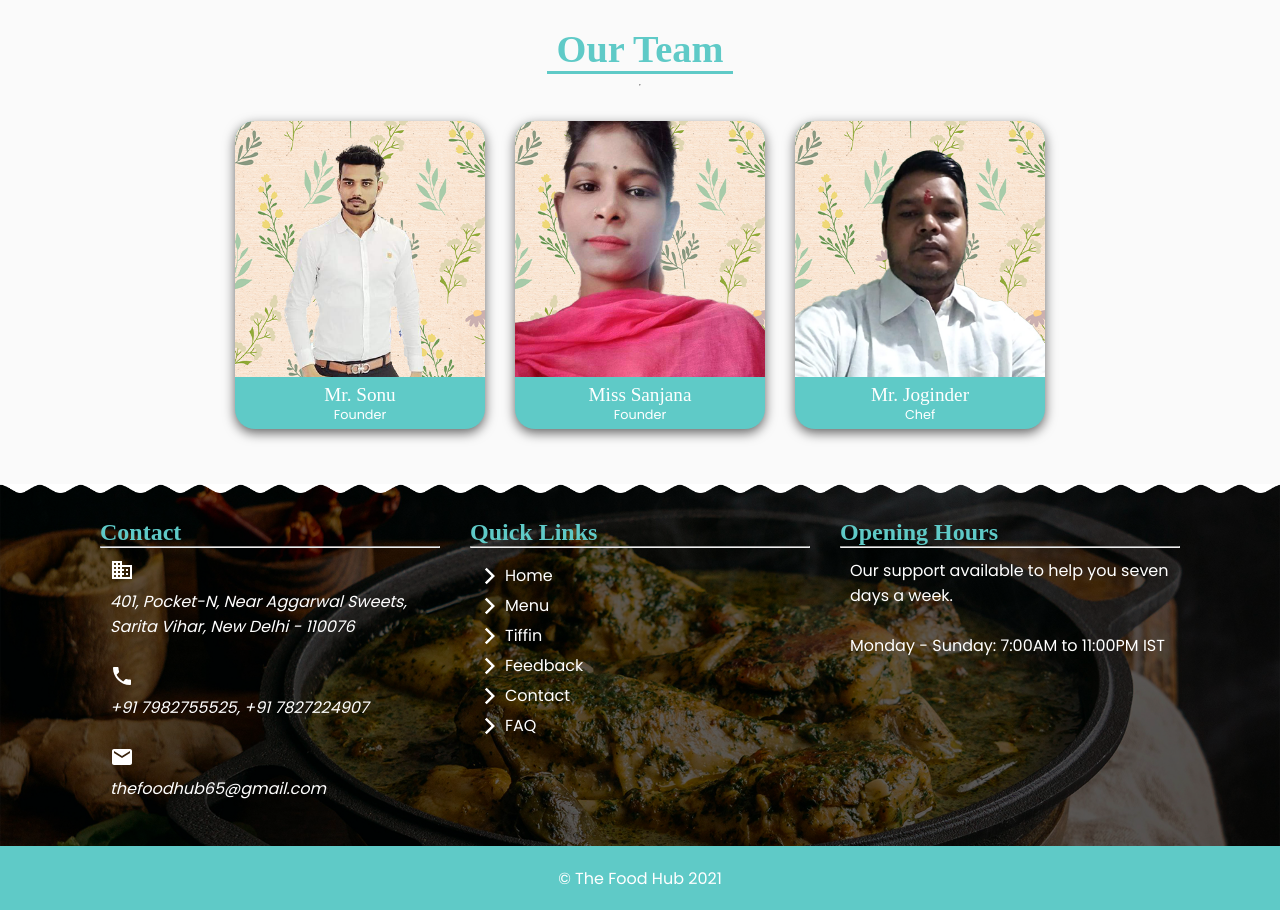
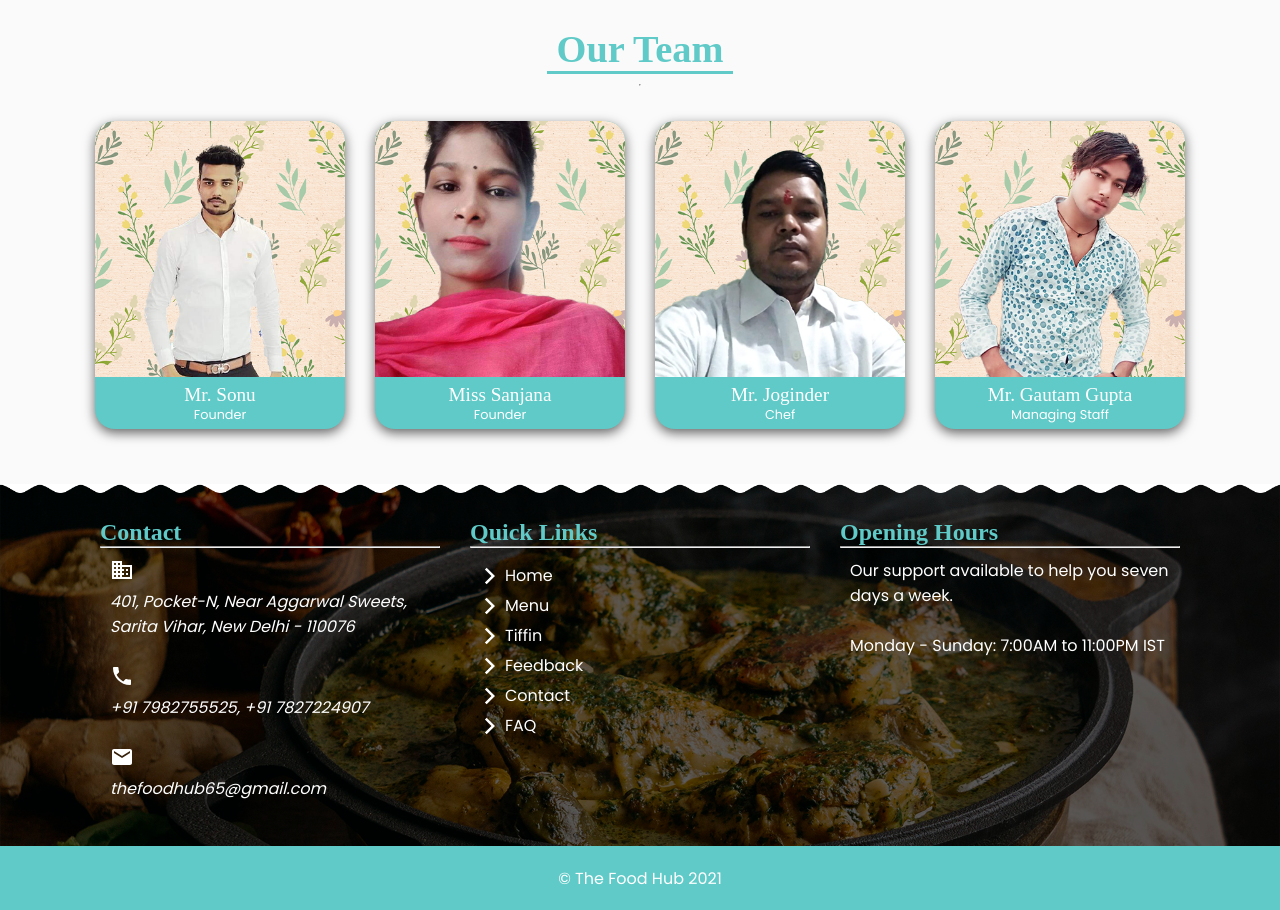
Before and after one commit to thefoodhub65/thefoodhub, a Next.js app: page / in a window 1280 px wide. Shown: the part 1380-2290 px from the top of the page. Built offline with nearby package versions, Linux system fonts and the light colour scheme; a web font is replaced by a local one.

Commit message:
yet another team member

```diff
--- a/components/homepage/our-team.js
+++ b/components/homepage/our-team.js
@@ -29,6 +29,13 @@ const OurTeam = () => {
             imgUrl="/images/team/chef1.png"
             name="Mr. Joginder"
             desp="Chef"
+          />
+        </Grid>
+        <Grid item className={classes.gridItem}>
+          <TeamCard
+            imgUrl="/images/team/manage1.png"
+            name="Mr. Gautam Gupta"
+            desp="Managing Staff"
           />
         </Grid>
       </Grid>
```
Also changed, not shown: public/images/team/manage1.png (added).
